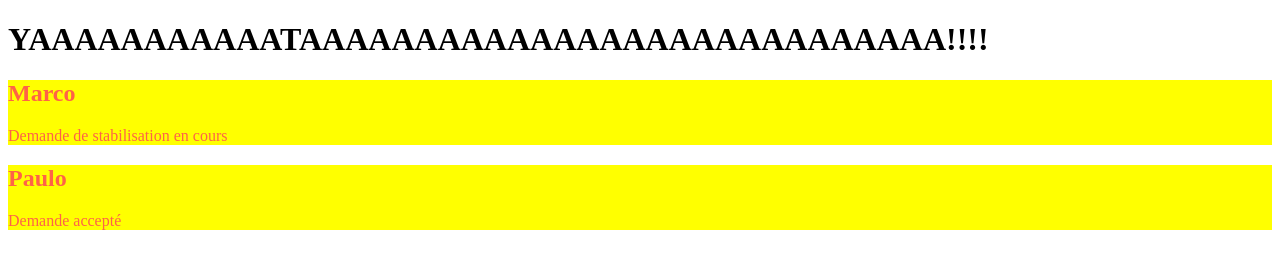
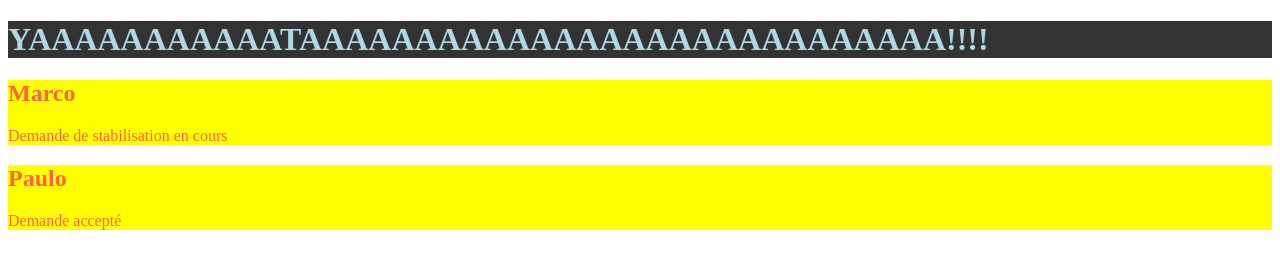
Before and after one commit to PellegrinoEnzo/exo1, a plain HTML site: page index.html in a window 1280 px wide. Drawn offline with Linux system fonts and the light colour scheme.

Commit message:
mise à jour h1 css

```diff
--- a/css/main.css
+++ b/css/main.css
@@ -2,3 +2,8 @@ article{
 	color: tomato;
 	background-color: yellow;
 }
+
+h1{
+	color: lightblue;
+	background-color: #333;
+}
```
